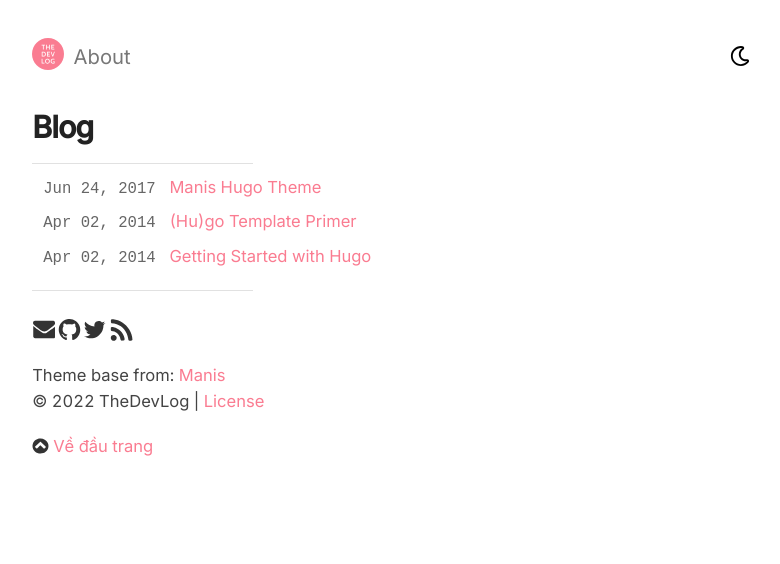
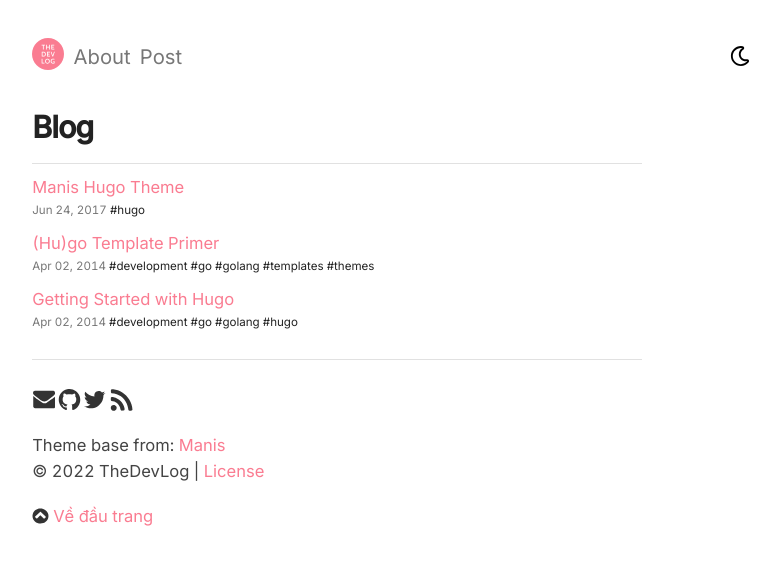
Before and after one commit to tuanvu0995/thisistheblog.github.io, a plain HTML site: page blog/index.html in a window 1280 px wide. Shown: the whole page, without its empty margins (249-1029 px from the left). Drawn offline with nearby package versions, Linux system fonts and the light colour scheme.

Commit message:
deploy: tuanvu0995/vublog@f6c404bf15db3b28c2740d649cefa3641d13e9cf

```diff
--- a/blog/index.html
+++ b/blog/index.html
@@ -24,22 +24,44 @@
 <a class=link-logo href=/>
 <img class=icon-text src=/img/logo.svg>
 </a>
-</li><li><a href=/about>About</a></li><li class=nav-right-item><img class=icon-text id=dark-mode-toggle src=/img/moon-regular.svg alt="Toggle Dark Mode"></a></li></ul></nav></div></header><main class=container>
+</li><li><a href=/about>About</a></li><li><a href=/blog>Post</a></li><li class=nav-right-item><img class=icon-text id=dark-mode-toggle src=/img/moon-regular.svg alt="Toggle Dark Mode"></a></li></ul></nav></div></header><main class=container>
 <article>
 <header>
 <hgroup id=brand>
 <h1>Blog</h1></hgroup><hr class=sep>
-</header><ul class=no-bullet>
-<li>
-<span><time datetime="2017-06-24 20:47:35 +0700 +0700">Jun 24, 2017</time></span>
+</header><ul class=post-list>
+<li class=post-item>
+<div class=post-item__title>
 <a href=/blog/manis-hugo-theme/>Manis Hugo Theme</a>
-</li><li>
-<span><time datetime="2014-04-02 00:00:00 +0000 UTC">Apr 02, 2014</time></span>
+</div><div class=post-item__info>
+<span>
+<time datetime="2017-06-24 20:47:35 +0700 +0700">Jun 24, 2017</time>
+</span>
+<a href=https://thedevlog.net/tags/hugo/>#hugo</a>
+</div></li><li class=post-item>
+<div class=post-item__title>
 <a href=/blog/goisforlovers/>(Hu)go Template Primer</a>
-</li><li>
-<span><time datetime="2014-04-02 00:00:00 +0000 UTC">Apr 02, 2014</time></span>
+</div><div class=post-item__info>
+<span>
+<time datetime="2014-04-02 00:00:00 +0000 UTC">Apr 02, 2014</time>
+</span>
+<a href=https://thedevlog.net/tags/development/>#development</a>
+<a href=https://thedevlog.net/tags/go/>#go</a>
+<a href=https://thedevlog.net/tags/golang/>#golang</a>
+<a href=https://thedevlog.net/tags/templates/>#templates</a>
+<a href=https://thedevlog.net/tags/themes/>#themes</a>
+</div></li><li class=post-item>
+<div class=post-item__title>
 <a href=/blog/hugoisforlovers/>Getting Started with Hugo</a>
-</li></ul></article><hr class=sep>
+</div><div class=post-item__info>
+<span>
+<time datetime="2014-04-02 00:00:00 +0000 UTC">Apr 02, 2014</time>
+</span>
+<a href=https://thedevlog.net/tags/development/>#development</a>
+<a href=https://thedevlog.net/tags/go/>#go</a>
+<a href=https://thedevlog.net/tags/golang/>#golang</a>
+<a href=https://thedevlog.net/tags/hugo/>#hugo</a>
+</div></li></ul></article><hr class=sep>
 </main><footer class="container no-print">
 <div class=u-footer>
 <a href=mailto:tuanvu0995@gmail.com><img class=icon-social src=/img/email.svg alt="Email Me!"></a>
--- a/css/ui.css
+++ b/css/ui.css
@@ -700,7 +700,8 @@ li.nav-right-item {
   }
 }
 
-.next-post, .prev-post {
+.next-post,
+.prev-post {
   font-size: 1.5em;
 }
 
@@ -776,7 +777,7 @@ hr {
   margin-top: 2rem;
   margin-bottom: 1rem;
   margin-left: 0;
-  width: 24rem;
+  width: 85%;
   border-top: 2px solid {
      {
       .Site.Params.ColorTheme;
@@ -819,6 +820,27 @@ article img {
 
 .link-to-top {
   font-size: 1.5em;
+}
+
+.post-list {
+  padding: 0;
+}
+
+.post-list li {
+  margin: 0;
+  display: flex;
+  flex-direction: column;
+  padding-bottom: 8px;
+}
+
+.post-item__info {
+  font-size: 0.7em;
+}
+.post-item__info span {
+  color: #777;
+}
+.post-item__info a {
+  color: #222;
 }
 
 /* #Print
```
Also changed, not shown: about/index.html (+10 -6 lines), about/license/index.html (+1 -1 lines), blog/goisforlovers/index.html (+1 -1 lines), blog/hugoisforlovers/index.html (+1 -1 lines), blog/manis-hugo-theme/index.html (+1 -1 lines), index.html (+31 -9 lines), tags/development/index.html (+24 -7 lines), tags/go/index.html (+24 -7 lines), tags/golang/index.html (+24 -7 lines), tags/hugo/index.html (+20 -7 lines), tags/index.html (+1 -1 lines), tags/templates/index.html (+14 -5 lines), tags/themes/index.html (+14 -5 lines), 1 other file.
